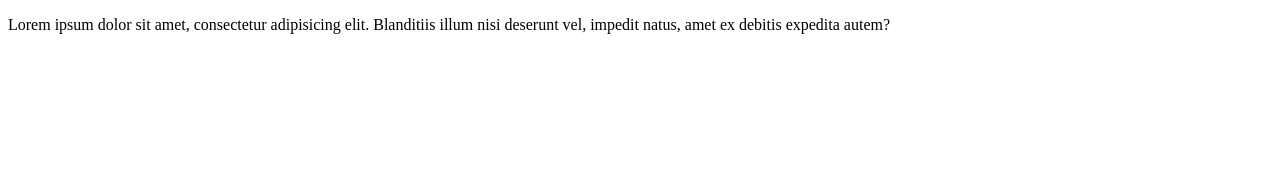
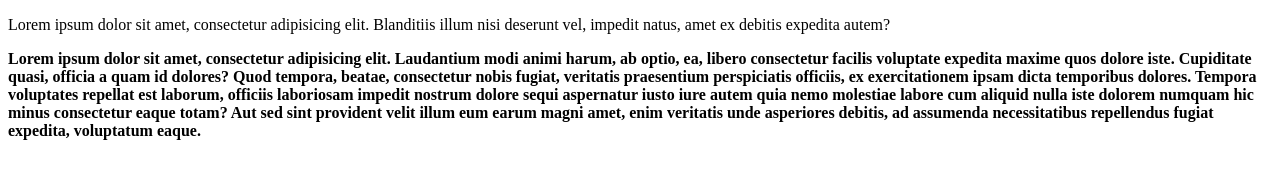
Before and after one commit to nikita08200/test, a plain HTML site: page для тестов/index.html in a window 1280 px wide. Drawn offline with nearby package versions, Linux system fonts and the light colour scheme.

Commit message:
added b tag

```diff
--- a/для тестов/index.html
+++ b/для тестов/index.html
@@ -11,6 +11,7 @@
 	<div class="container">
 		<div class="row">
 			<p>Lorem ipsum dolor sit amet, consectetur adipisicing elit. Blanditiis illum nisi deserunt vel, impedit natus, amet ex debitis expedita autem?</p>
+			<b>Lorem ipsum dolor sit amet, consectetur adipisicing elit. Laudantium modi animi harum, ab optio, ea, libero consectetur facilis voluptate expedita maxime quos dolore iste. Cupiditate quasi, officia a quam id dolores? Quod tempora, beatae, consectetur nobis fugiat, veritatis praesentium perspiciatis officiis, ex exercitationem ipsam dicta temporibus dolores. Tempora voluptates repellat est laborum, officiis laboriosam impedit nostrum dolore sequi aspernatur iusto iure autem quia nemo molestiae labore cum aliquid nulla iste dolorem numquam hic minus consectetur eaque totam? Aut sed sint provident velit illum eum earum magni amet, enim veritatis unde asperiores debitis, ad assumenda necessitatibus repellendus fugiat expedita, voluptatum eaque.</b>
 		</div>
 	</div>
 </section>
```
